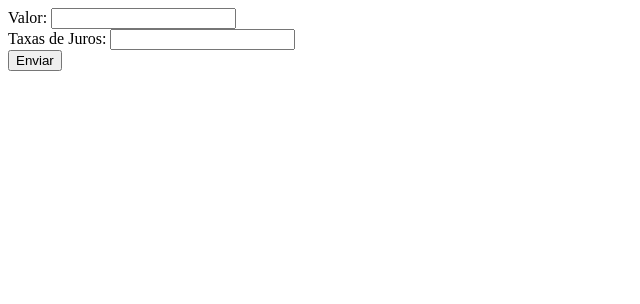
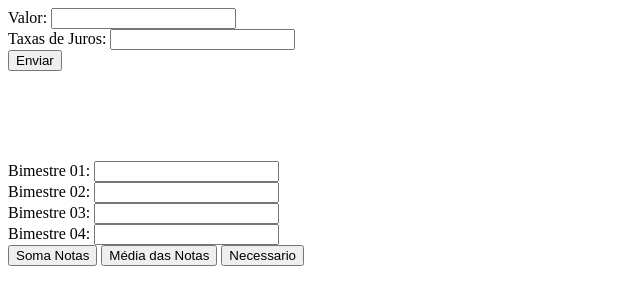
Before and after one commit to PedroCamisa10/primeiroi_3t, a plain HTML site: page index.html in a window 1280 px wide. Shown: the whole page, without its empty margins (0-640 px from the left). Drawn offline with Linux system fonts and the light colour scheme.

Commit message:
Update index.html

```diff
--- a/index.html
+++ b/index.html
@@ -14,5 +14,15 @@ Valor: <input id="valor" type="text"> <br>
 Taxas de Juros: <input id="juros" type="text"> <br>
 <button onclick="total()">Enviar</button>
 
+<br><br><br><br>
+<span id="resultado"></span><br><br>
+Bimestre 01: <input id="b1" type="text"> <br>
+Bimestre 02: <input id="b2" type="text"> <br>
+Bimestre 03: <input id="b3" type="text"> <br>
+Bimestre 04: <input id="b4" type="text"> <br>
+<button onclick="soma()">Soma Notas</button>
+<button onclick="media()">Média das Notas</button>
+<button onclick="necessario()">Necessario</button>
+
 </body>
 </html>
```
